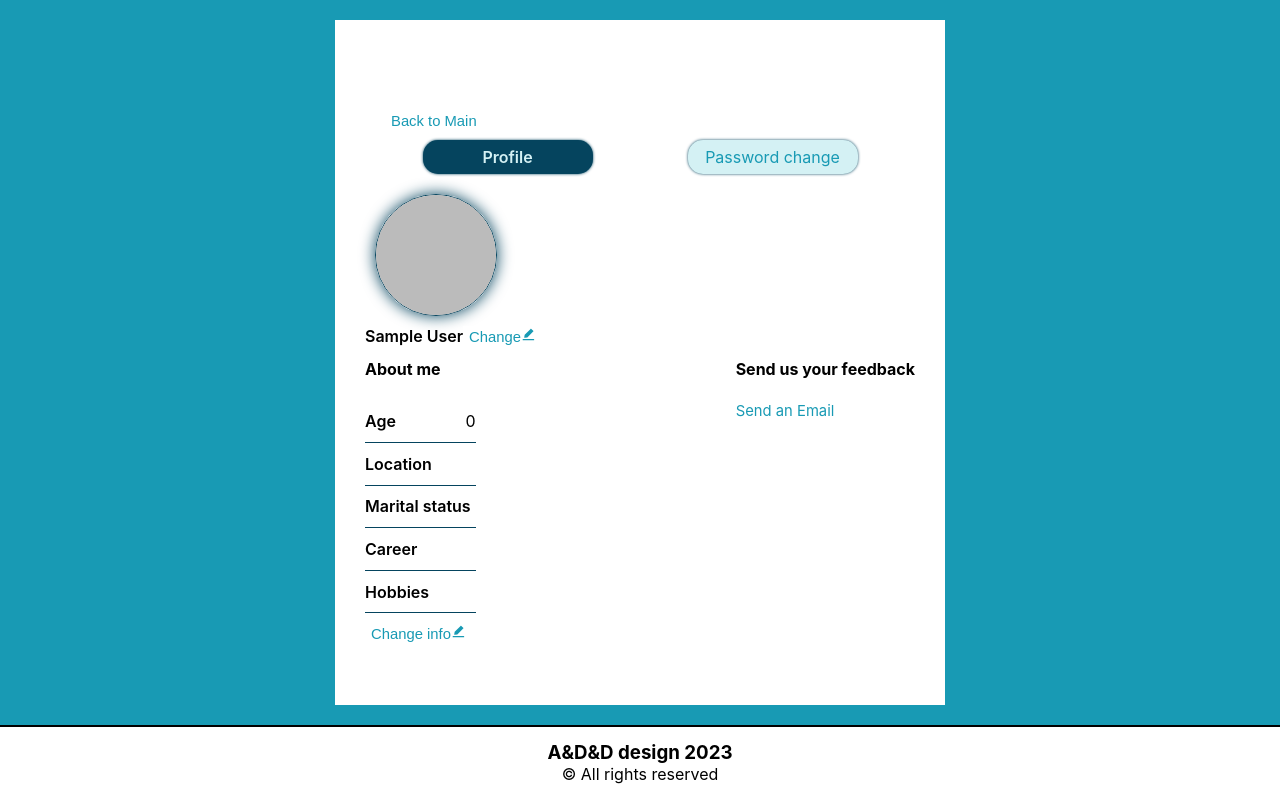
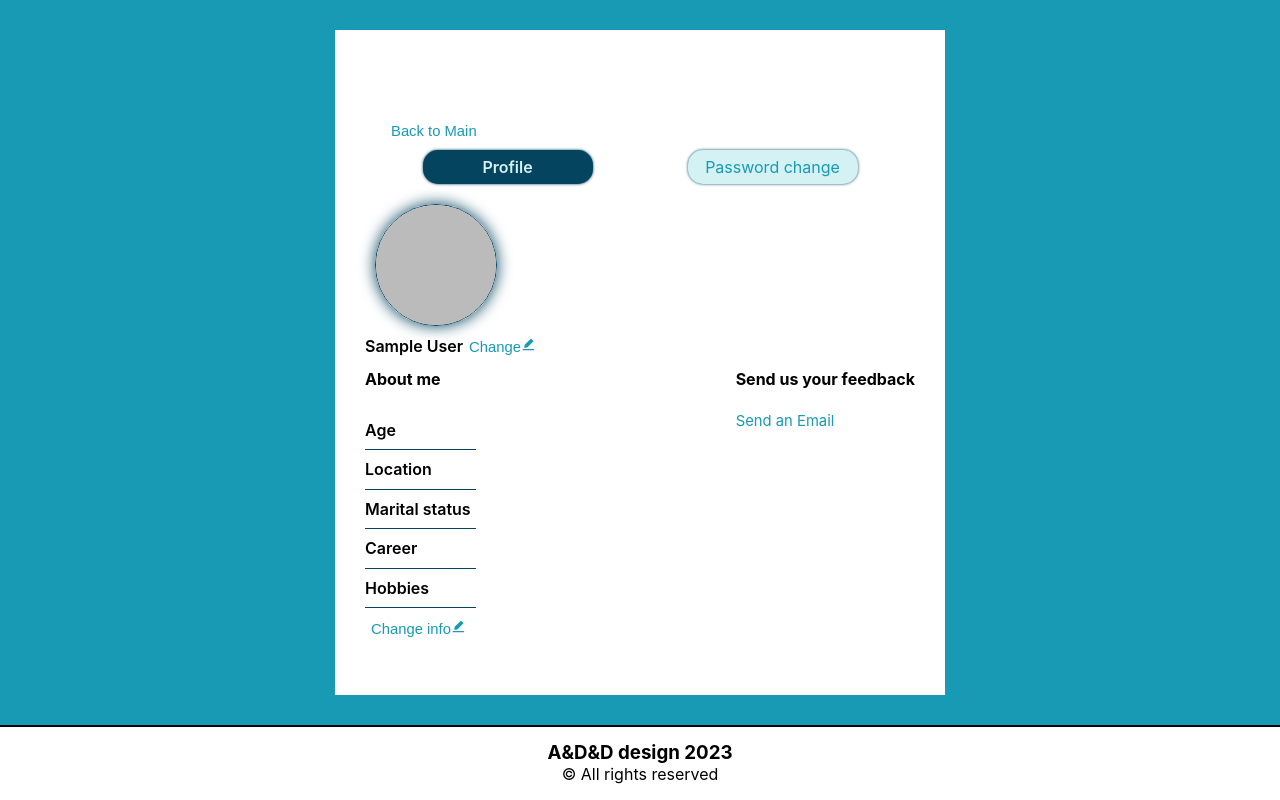
Before and after one commit to DenisTagaev/webchat, a React (Create React App) app: page /profile in a window 1280 px wide. Built offline with nearby package versions, Linux system fonts and the light colour scheme; no server answers; the database is empty; sample sign-in values are in the browser's storage.

Commit message:
Update ProfileTab.jsx

```diff
--- a/src/pages/profile/ProfileTab/ProfileTab.jsx
+++ b/src/pages/profile/ProfileTab/ProfileTab.jsx
@@ -31,7 +31,7 @@ export default function ProfileTab() {
         maritalStatus: "",
     })
 
-    const [desc, setDesc] = useState(formDesc);
+    const [desc, setDesc] = useState({});
     const [descriptionChangeAccess, setDescriptionChangeAccess] = useState(false);
     // form input description
 
@@ -51,7 +51,7 @@ export default function ProfileTab() {
             const unsub = getDoc(doc(db, "users", currentUser.uid)).then((doc) => {
                 const data = doc.data();
                 setUserName(data.displayName)
-                setDesc(data.profileDescription ? data.profileDescription : formDesc);
+                data.profileDescription ? setDesc(data.profileDescription) : setDesc(formDesc);
             });
             return () => unsub();
         };
```
